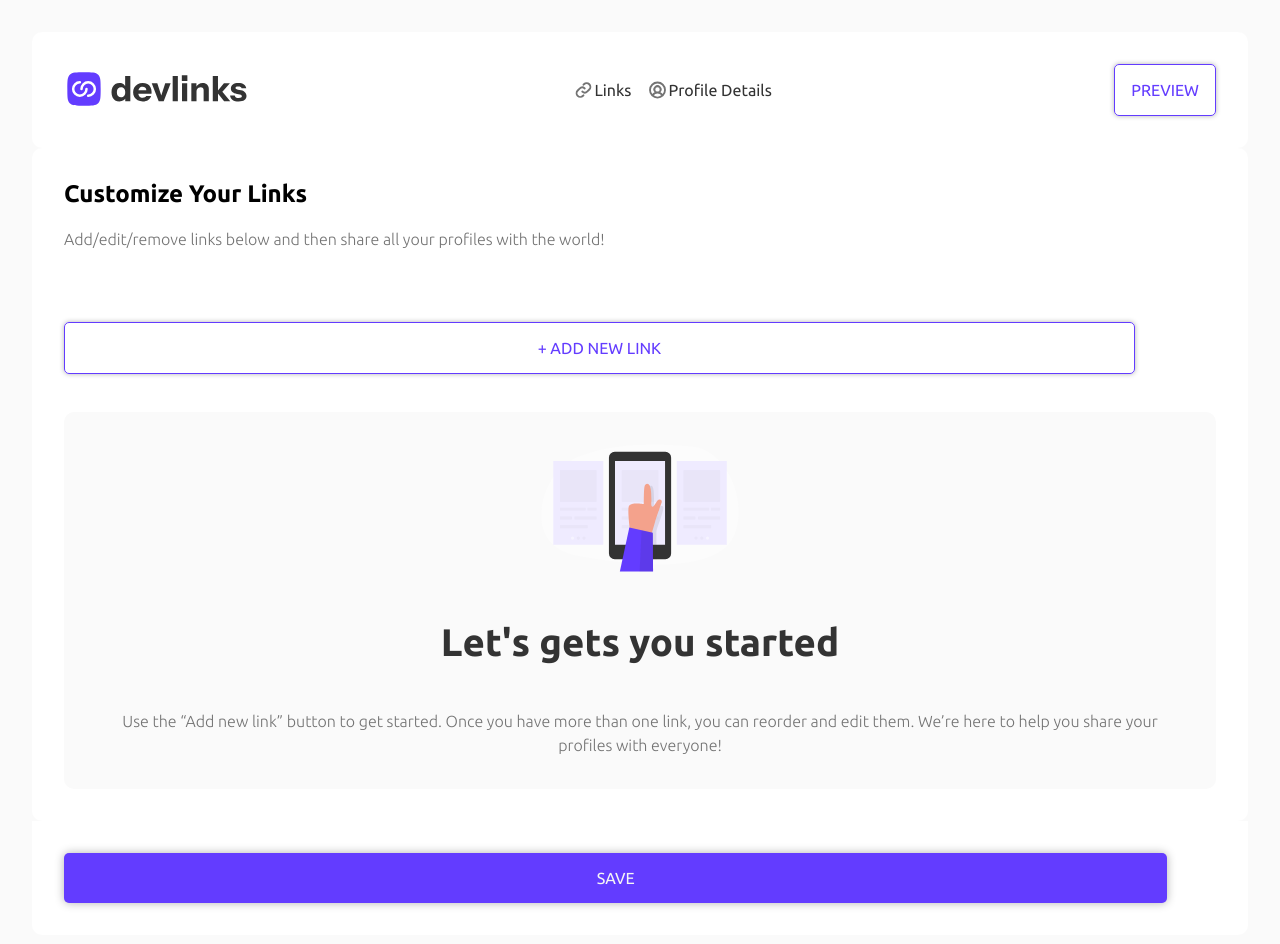
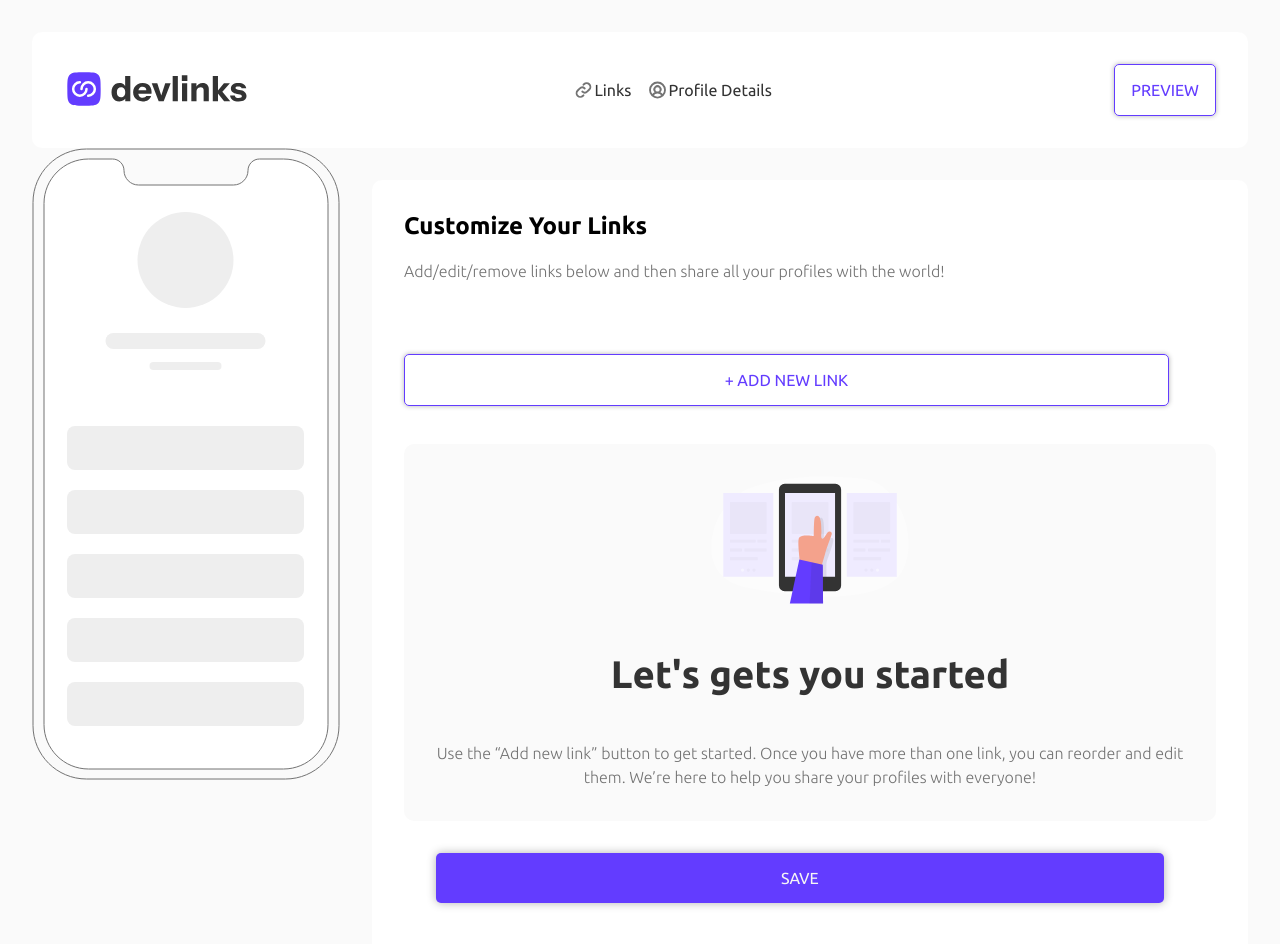
Before and after one commit to hidalest/link-sharing-app, a React (Vite) app: page /home in a window 1280 px wide. Shown: the top 944 px of the page. Built offline with nearby package versions, Linux system fonts and the light colour scheme.

Commit message:
feat: adding the phone mockup'

```diff
--- a/src/App.tsx
+++ b/src/App.tsx
@@ -5,11 +5,9 @@ import HomeLinks from './layout/HomeLinks/HomeLinks';
 import data from './data.json';
 
 import './App.scss';
-import Button from './components/UI/Button';
 
 function App() {
-  const { navbarProps, homeLinksData, saveButton } = data;
-  const { btnCopy } = saveButton;
+  const { navbarProps, homeLinksData } = data;
 
   return (
     <>
@@ -21,9 +19,6 @@ function App() {
             element={<HomeLinks homeLinksData={homeLinksData} />}
           />
         </Routes>
-        <section className={'buttonSave--container'}>
-          <Button priority={'primary'}>{btnCopy}</Button>
-        </section>
       </main>
     </>
   );
--- a/src/data.json
+++ b/src/data.json
@@ -11,6 +11,7 @@
         "buttonPreviewIcon": "/src/assets/images/icon-preview-header.svg"
     },
     "homeLinksData": {
+        "phoneMockupImage": "/src/assets/images/illustration-phone-mockup.svg",
         "mainHeader": "Customize Your Links",
         "mainInstructions": "Add/edit/remove links below and then share all your profiles with the world!",
         "addNewLinkButtonCopy": "+ Add new link",
@@ -19,10 +20,10 @@
             "secondaryHeader": "Let's gets you started",
             "secondaryMainImage": "/src/assets/images/illustration-empty.svg",
             "secondaryInstructions": "Use the “Add new link” button to get started. Once you have more than one link, you can reorder and edit them. We’re here to help you share your profiles with everyone!"
+        },
+        "saveButton": {
+            "btnPriority": "primary",
+            "btnCopy": "Save"
         }
-    },
-    "saveButton": {
-        "btnPriority": "primary",
-        "btnCopy": "Save"
     }
 }
--- a/src/layout/HomeLinks/HomeLinks.module.scss
+++ b/src/layout/HomeLinks/HomeLinks.module.scss
@@ -1,11 +1,34 @@
 @import '../../sassStyles/variables';
+@import '../../sassStyles/mixins';
+
+.mainContainer {
+  display: grid;
+  gap: 2rem;
+  grid-template-areas: 'mockup homeLinks';
+
+  @include responsiveMax($phone) {
+    grid-template-areas: 'homeLinks';
+  }
+}
+
+.phone-mockup {
+  @include responsiveMax($phone) {
+    display: none;
+  }
+}
 
 .homeLinks {
   background-color: $white;
   border-radius: $border-radius;
   padding: 2rem;
+  margin-top: 2rem;
+  grid-area: homeLinks;
 
-  &-mainIntructions {
+  @include responsiveMax($phone) {
+    margin-top: 0;
+  }
+
+  &-mainInstructions {
     color: $grey;
     font-weight: lighter;
     margin-top: 0.8rem;
--- a/src/layout/HomeLinks/HomeLinks.tsx
+++ b/src/layout/HomeLinks/HomeLinks.tsx
@@ -4,6 +4,7 @@ import WelcomeMessage from './WelcomeMessage/WelcomeMessage';
 
 interface HomeLinksProps {
   homeLinksData: {
+    phoneMockupImage: string;
     mainHeader: string;
     mainInstructions: string;
     addNewLinkButtonCopy: string;
@@ -12,23 +13,39 @@ interface HomeLinksProps {
       secondaryMainImage: string;
       secondaryInstructions: string;
     };
+
+    saveButton: {
+      btnCopy: string;
+    };
   };
 }
 
 function HomeLinks(props: HomeLinksProps) {
-  const { mainHeader, mainInstructions, addNewLinkButtonCopy, welcomeMessage } =
-    props.homeLinksData;
+  const {
+    mainHeader,
+    mainInstructions,
+    addNewLinkButtonCopy,
+    welcomeMessage,
+    phoneMockupImage,
+    saveButton,
+  } = props.homeLinksData;
 
   const { secondaryHeader, secondaryMainImage, secondaryInstructions } =
     welcomeMessage;
+
+  const { btnCopy } = saveButton;
   return (
-    <section className={styles.homeLinks}>
-      <div>
+    <section className={styles.mainContainer}>
+      <div className={styles['phone-mockup']}>
+        <img src={phoneMockupImage} alt='phone mockup' />
+      </div>
+      <div className={styles.homeLinks}>
+        <header>
           <h1>{mainHeader}</h1>
-        <p className={styles['homeLinks-mainIntructions']}>
+          <p className={styles['homeLinks-mainInstructions']}>
             {mainInstructions}
           </p>
-      </div>
+        </header>
 
         <Button priority='secondary' className={styles['homeLinks-buttonAdd']}>
           {addNewLinkButtonCopy}
@@ -38,6 +55,10 @@ function HomeLinks(props: HomeLinksProps) {
           secondaryInstructions={secondaryInstructions}
           secondaryMainImage={secondaryMainImage}
         />
+        <section className={'buttonSave--container'}>
+          <Button priority={'primary'}>{btnCopy}</Button>
+        </section>
+      </div>
     </section>
   );
 }
```
Lines whose indentation alone changed are shown as unchanged.
